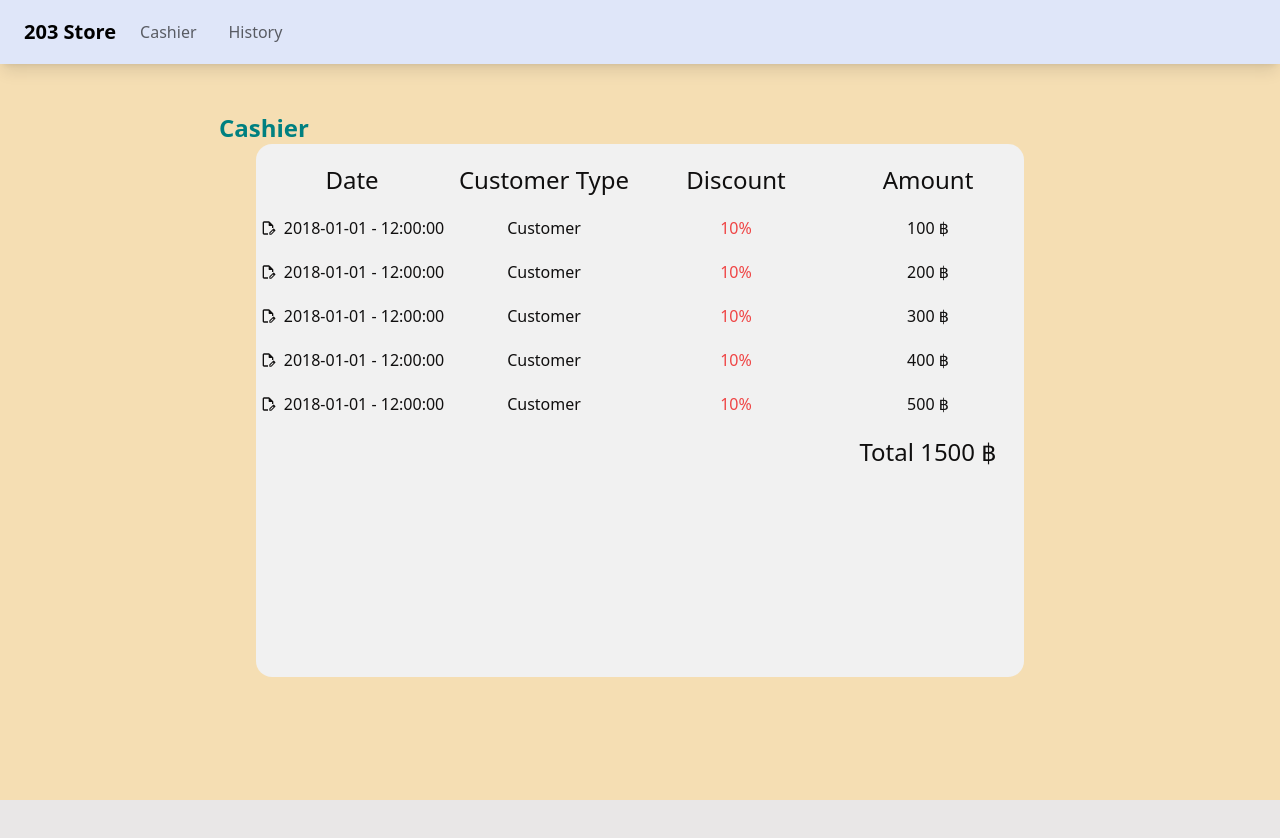
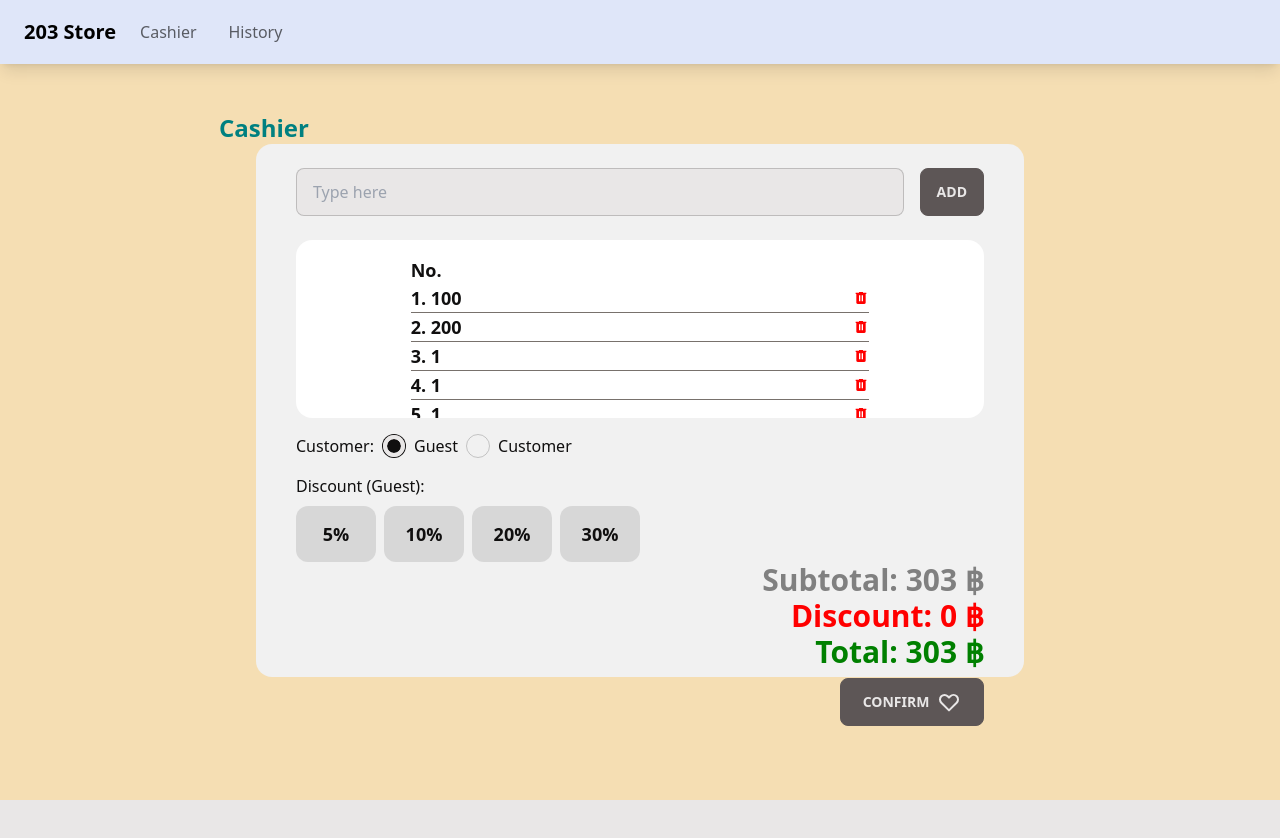
Before and after one commit to TanasitISTG/203-Store, a Vue app: page / in a window 1280 px wide. Shown: the top 838 px of the page. Built offline with nearby package versions, Linux system fonts and the light colour scheme; data requests are answered from the project's data file.

Commit message:
Refactor App.vue to display the Cashier component and comment out the History component

```diff
--- a/src/App.vue
+++ b/src/App.vue
@@ -11,8 +11,8 @@ import History from './components/History/History.vue';
         <Header title="Cashier" style="color: teal" />
     </div>
     <div class="w-full h-full flex justify-center">
-        <!-- <Cashier /> -->
-        <History />
+        <Cashier />
+        <!-- <History /> -->
     </div>
 </template>
 
```
